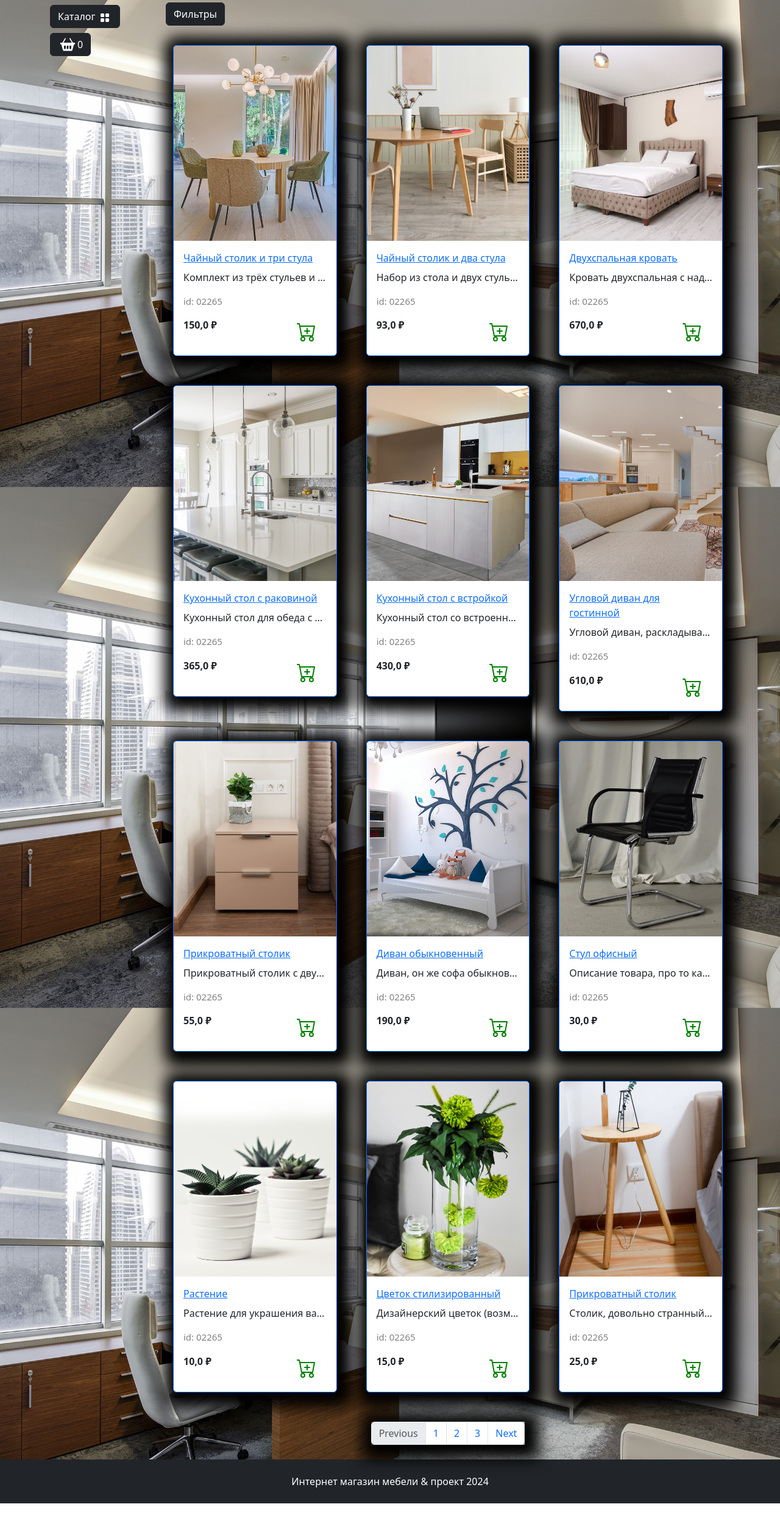
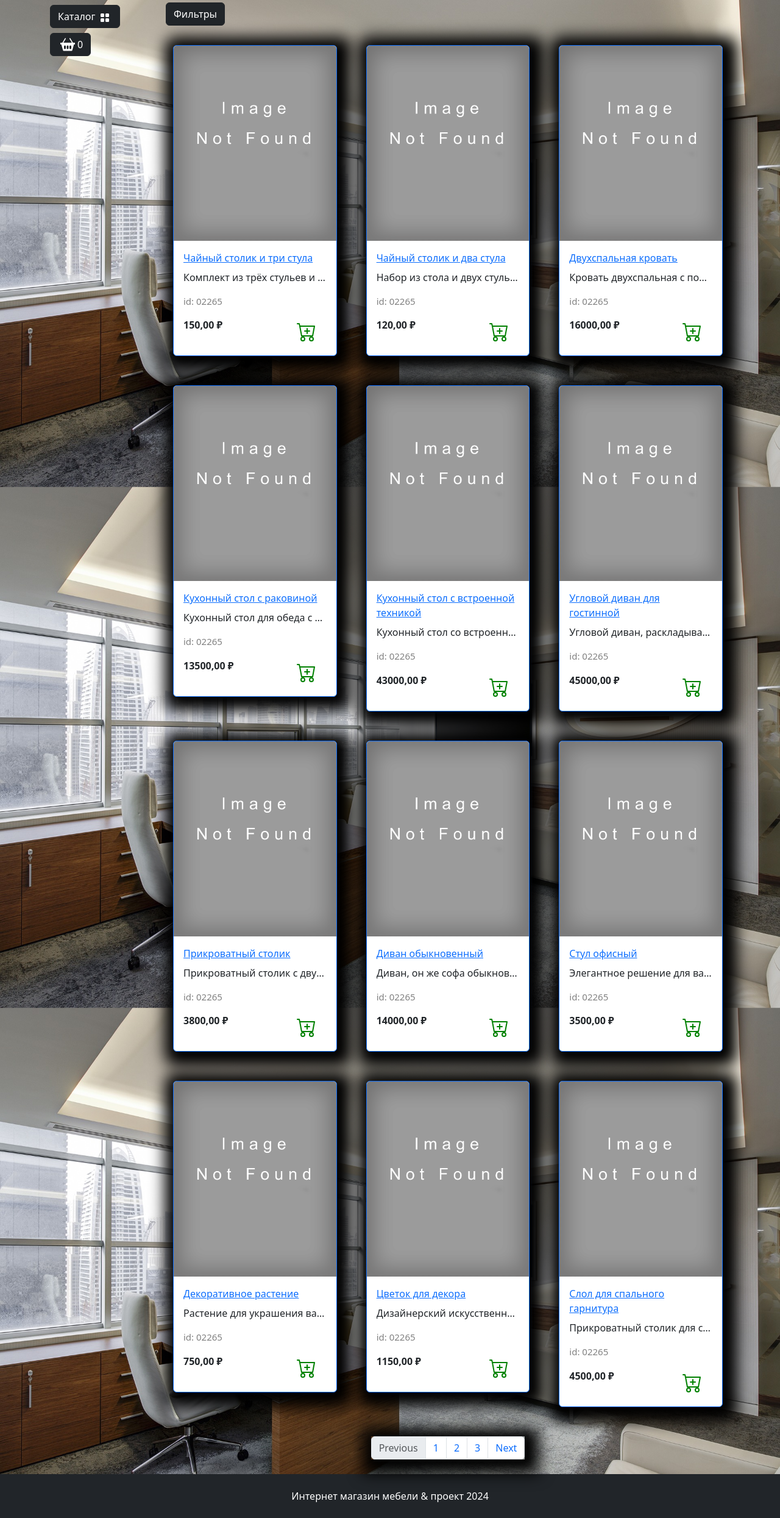
Before and after one commit to VladimirElsukov/Build_Site_Django, a Django app: page /catalog/ in a window 1280 px wide. Shown: the part 56-2546 px from the top of the page at 61% size. Before the commit the page ends 2522 px from the top, so only its background shows below. Run offline with Django 4.2, Linux system fonts and the light colour scheme; data comes from the database, SQL or seed files in the repository; some libraries are stand-ins or nearby versions.

Commit message:
Добавили логику загрузки фотографий через админ панель

```diff
--- a/dev_env/mainapp/app/settings.py
+++ b/dev_env/mainapp/app/settings.py
@@ -127,7 +127,8 @@
     BASE_DIR / 'static'
     ]
 
-
+MEDIA_URL = 'media/'
+MEDIA_ROOT = BASE_DIR / 'media/'
 
 INTERNAL_IPS = [
     # ...
--- a/dev_env/mainapp/app/urls.py
+++ b/dev_env/mainapp/app/urls.py
@@ -14,17 +14,21 @@
     1. Import the include() function: from django.urls import include, path
     2. Add a URL to urlpatterns:  path('blog/', include('blog.urls'))
 """
+
 from django.contrib import admin
 from django.urls import include, path
-from debug_toolbar.toolbar import debug_toolbar_urls
-from app.settings import DEBUG
+from django.conf.urls.static import static
+from app import settings
+
 
 urlpatterns = [
-    path('admin/', admin.site.urls),
-    path('', include('main.urls', namespace='main')),
-    path('catalog/', include('goods.urls', namespace='catalog'))
-
+    path("admin/", admin.site.urls),
+    path("", include("main.urls", namespace="main")),
+    path("catalog/", include("goods.urls", namespace="catalog"))
 ]
 
-if DEBUG:
-    urlpatterns += [path("__debug__", include(debug_toolbar_urls()))]
+if settings.DEBUG:
+    urlpatterns += [
+        path("__debug__/", include("debug_toolbar.urls")),
+        ]
+    urlpatterns += static(settings.MEDIA_URL, document_root=settings.MEDIA_ROOT)
--- a/dev_env/mainapp/goods/templates/goods/catalog.html
+++ b/dev_env/mainapp/goods/templates/goods/catalog.html
@@ -47,7 +47,11 @@
 <!-- Карта товара -->
 <div class="col-lg-4 col-md-6 p-4">
     <div class="card border-primary rounded custom-shadow">
-        <img src="{% static product.image %}" class="card-img-top" alt="...">
+        {% if product.image %}
+            <img src="{{ product.image.url }}" class="card-img-top" alt="{{ product.name }}">
+        {% else %}
+            <img src="{% static "deps/images/Not found image.png" %}" class="card-img-top" alt="...">
+        {% endif %}
         <div class="card-body">
             <a href="../goods/product.html">
                 <p class="card-title">{{ product.name}}</p>
--- a/dev_env/mainapp/goods/views.py
+++ b/dev_env/mainapp/goods/views.py
@@ -1,83 +1,13 @@
 from django.shortcuts import render
+from goods.models import Products
+
 
 
 def catalog(request):
+    goods = Products.objects.all()
     context = {
         "title": "Home - Каталог",
-        "goods": [
-            {
-                "image": "deps/images/goods/set of tea table and three chairs.jpg",
-                "name": "Чайный столик и три стула",
-                "description": "Комплект из трёх стульев и дизайнерский столик для гостинной комнаты.",
-                "price": 150.00,
-            },
-            {
-                "image": "deps/images/goods/set of tea table and two chairs.jpg",
-                "name": "Чайный столик и два стула",
-                "description": "Набор из стола и двух стульев в минималистическом стиле.",
-                "price": 93.00,
-            },
-            {
-                "image": "deps/images/goods/double bed.jpg",
-                "name": "Двухспальная кровать",
-                "description": "Кровать двухспальная с надголовником и вообще очень ортопедичная.",
-                "price": 670.00,
-            },
-            {
-                "image": "deps/images/goods/kitchen table.jpg",
-                "name": "Кухонный стол с раковиной",
-                "description": "Кухонный стол для обеда с встроенной раковиной и стульями.",
-                "price": 365.00,
-            },
-            {
-                "image": "deps/images/goods/kitchen table 2.jpg",
-                "name": "Кухонный стол с встройкой",
-                "description": "Кухонный стол со встроенной плитой и раковиной. Много полок и вообще красивый.",
-                "price": 430.00,
-            },
-            {
-                "image": "deps/images/goods/corner sofa.jpg",
-                "name": "Угловой диван для гостинной",
-                "description": "Угловой диван, раскладывается в двухспальную кровать, для гостинной и приема гостей самое то!",
-                "price": 610.00,
-            },
-            {
-                "image": "deps/images/goods/bedside table.jpg",
-                "name": "Прикроватный столик",
-                "description": "Прикроватный столик с двумя выдвижными ящиками (цветок не входит в комплект).",
-                "price": 55.00,
-            },
-            {
-                "image": "deps/images/goods/sofa.jpg",
-                "name": "Диван обыкновенный",
-                "description": "Диван, он же софа обыкновенная, ничего примечательного для описания.",
-                "price": 190.00,
-            },
-            {
-                "image": "deps/images/goods/office chair.jpg",
-                "name": "Стул офисный",
-                "description": "Описание товара, про то какой он классный, но это стул, что тут сказать...",
-                "price": 30.00,
-            },
-            {
-                "image": "deps/images/goods/plants.jpg",
-                "name": "Растение",
-                "description": "Растение для украшения вашего интерьера подарит свежесть и безмятежность обстановке.",
-                "price": 10.00,
-            },
-            {
-                "image": "deps/images/goods/flower.jpg",
-                "name": "Цветок стилизированный",
-                "description": "Дизайнерский цветок (возможно искусственный) для украшения интерьера.",
-                "price": 15.00,
-            },
-            {
-                "image": "deps/images/goods/strange table.jpg",
-                "name": "Прикроватный столик",
-                "description": "Столик, довольно странный на вид, но подходит для размещения рядом с кроватью.",
-                "price": 25.00,
-            },
-        ],
+        "goods": goods,
     }
     return render(request, "goods/catalog.html", context)
 
```
Also changed, not shown: dev_env/mainapp/goods/models.py (line endings or trailing spaces).
